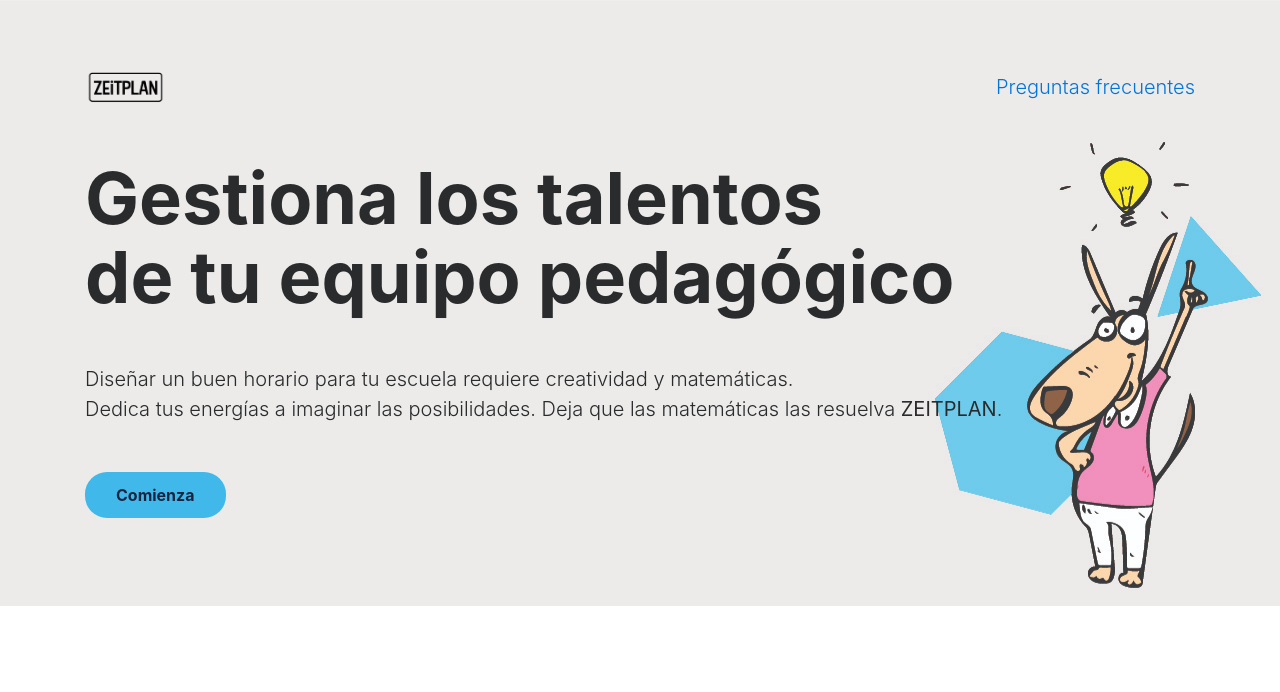
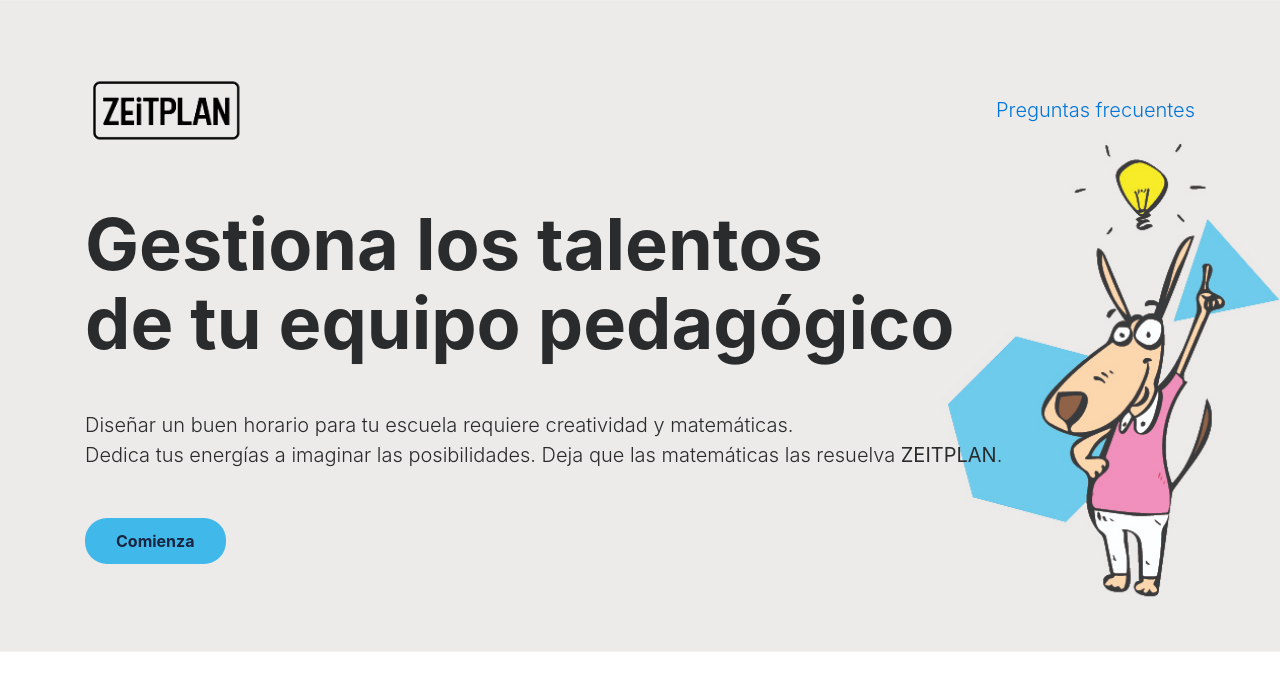
Before and after one commit to brainforwarding/quantsite, a Django app: page / in a window 1280 px wide. Shown: the top 692 px of the page. Run offline with Django 3.2, Linux system fonts and the light colour scheme; some libraries are stand-ins or nearby versions.

Commit message:
no changes

```diff
--- a/quantsite_app/static/css/custom.css
+++ b/quantsite_app/static/css/custom.css
@@ -79,7 +79,7 @@ button {
 }
 
 #banner header img {
-    max-width: 80px;
+    max-width: 160px;
 }
 
 /********** feature (skew background) **********/
```
